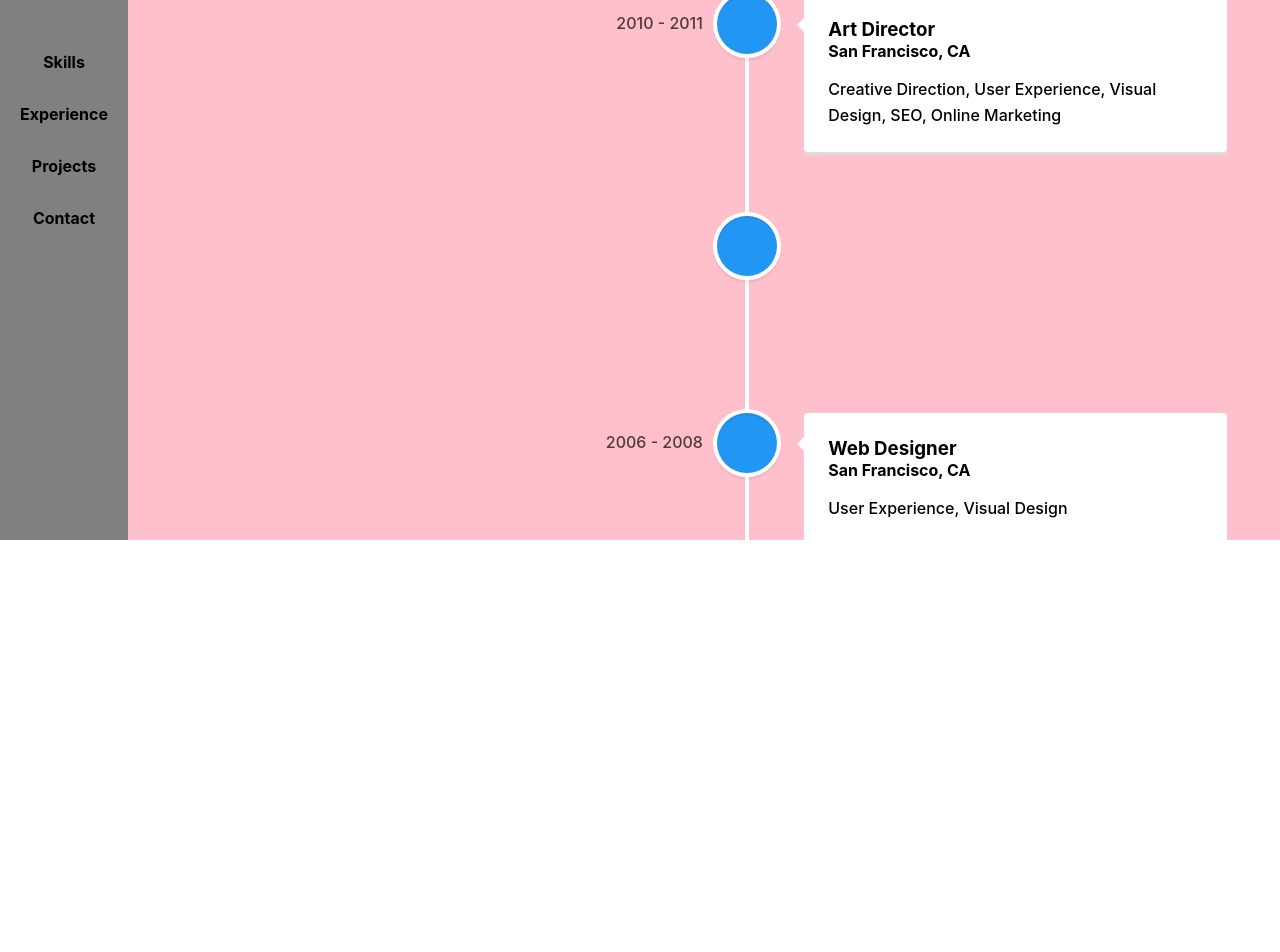
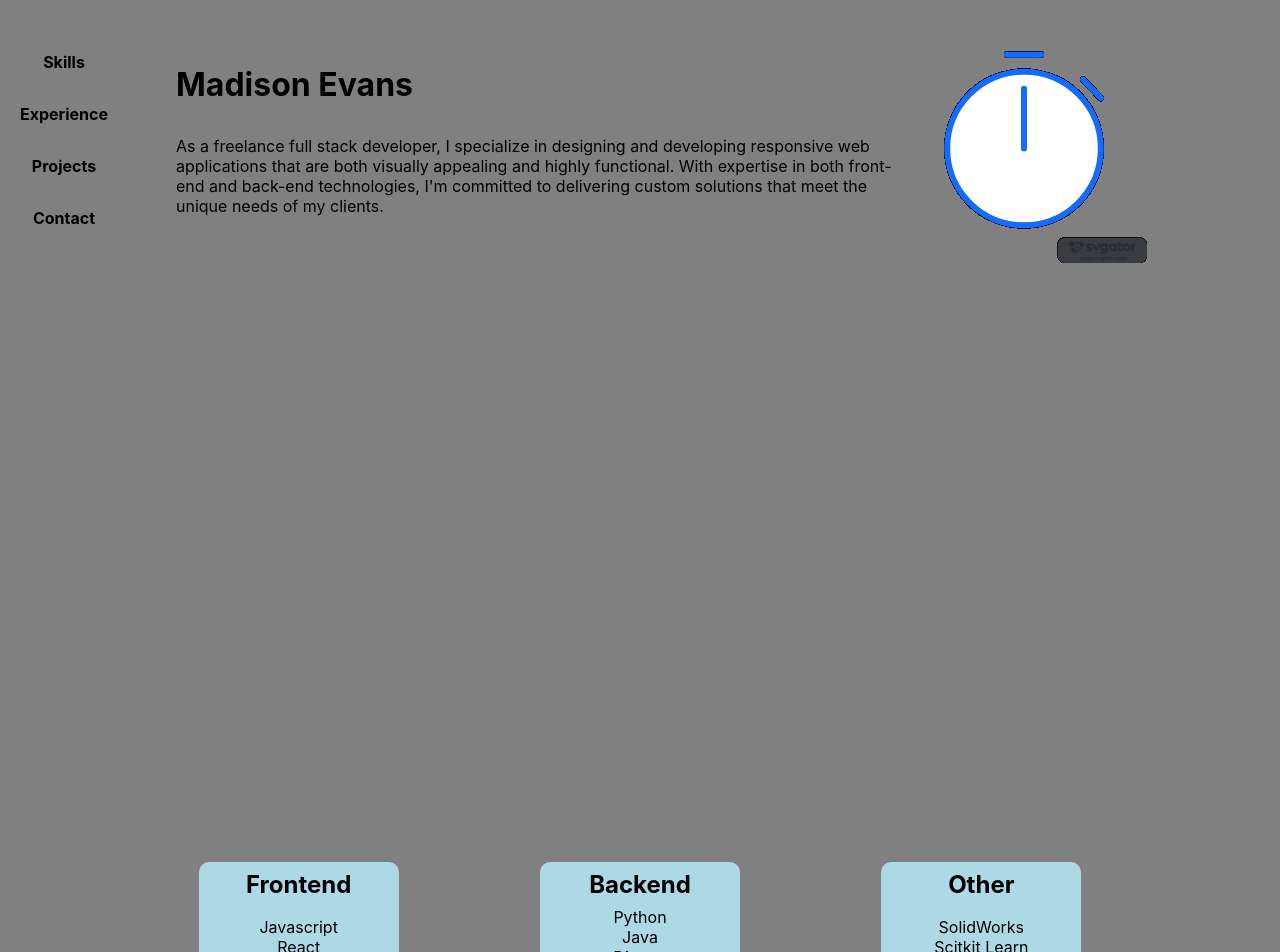
Before and after one commit to MadisonEvans94/portfolio, a React (Create React App) app: page / in a window 1280 px wide. Shown: the part 260-1212 px from the top of the page. Before the commit the page ends 800 px from the top, so only its background shows below. Built offline with nearby package versions, Linux system fonts and the light colour scheme.

Commit message:
landing page

```diff
--- a/src/App.css
+++ b/src/App.css
@@ -24,10 +24,6 @@
 	color: white;
 }
 
-.App-link {
-	color: #61dafb;
-}
-
 @keyframes App-logo-spin {
 	from {
 		transform: rotate(0deg);
@@ -36,23 +32,12 @@
 		transform: rotate(360deg);
 	}
 }
-.grid-container {
-	position: absolute;
-	width: 100%;
-	height: 100%;
-	background-color: pink;
-	display: grid;
-	grid-template-columns: repeat(6, 1fr);
-	grid-template-rows: 1fr;
-	grid-column-gap: 0px;
-	grid-row-gap: 0px;
-}
 
-.grid-item-1 {
-	grid-area: 1 / 1 / 2 / 2;
-}
-.grid-item-2 {
-	grid-area: 1 / 2 / 2 / 7;
+.page-container {
+	padding: 0 8rem;
+	display: flex;
+
 	justify-content: center;
 	align-items: center;
+	height: 100vh;
 }
--- a/src/App.js
+++ b/src/App.js
@@ -2,6 +2,7 @@ import "./App.css";
 import SkillCardGroup from "./components/SkillCardGroup/SkillCardGroup";
 import Navigation from "./components/Navigation/Navigation";
 import Timeline from "./components/Timeline/Timeline";
+import Landing from "./pages/Landing/Landing";
 //TODO: use skillsArray for skillCardGroup Prop
 const skillsArray = [
 	{
@@ -24,8 +25,10 @@ const skillsArray = [
 function App() {
 	return (
 		<>
-			<div className="grid-container">
+			<div>
 				<Navigation />
+				<Landing />
+				<SkillCardGroup skillsArray={skillsArray} />
 				<Timeline />
 			</div>
 		</>
--- a/src/components/Navigation/Navigation.css
+++ b/src/components/Navigation/Navigation.css
@@ -1,11 +1,13 @@
 .navigation-container {
+	position: fixed;
 	display: flex;
 	flex-direction: column;
-	background-color: gray;
+
 	width: 8rem;
 	justify-content: center;
 	align-items: center;
 	height: 100%;
+	z-index: 10;
 }
 .navigation-container div {
 	display: flex;
--- a/src/components/SkillCardGroup/SkillCardGroup.jsx
+++ b/src/components/SkillCardGroup/SkillCardGroup.jsx
@@ -4,7 +4,7 @@ import "./SkillCardGroup.css";
 
 const SkillCardGroup = ({ skillsArray }) => {
 	return (
-		<div className="skill-group-container grid-item-2">
+		<div className="skill-group-container page-container">
 			{skillsArray.map((skillCard, index) => {
 				return (
 					<SkillCard
--- a/src/components/Timeline/Timeline.css
+++ b/src/components/Timeline/Timeline.css
@@ -1,3 +1,7 @@
 .timeline-container {
 	overflow: auto;
+	height: 40rem;
+	width: 80%;
+	border-radius: 10px;
+	box-shadow: inset 0 0 20px rgba(0, 0, 0, 0.3);
 }
--- a/src/components/Timeline/Timeline.jsx
+++ b/src/components/Timeline/Timeline.jsx
@@ -8,7 +8,8 @@ import "react-vertical-timeline-component/style.min.css";
 
 const Timeline = () => {
 	return (
-		<div className="grid-item-2 timeline-container">
+		<div className="page-container">
+			<div className="timeline-container">
 				<VerticalTimeline>
 					<VerticalTimelineElement
 						className="vertical-timeline-element--work"
@@ -17,7 +18,9 @@ const Timeline = () => {
 						date="2011 - present"
 						iconStyle={{ background: "rgb(33, 150, 243)", color: "#fff" }}
 						icon={""}>
-					<h3 className="vertical-timeline-element-title">Creative Director</h3>
+						<h3 className="vertical-timeline-element-title">
+							Creative Director
+						</h3>
 						<h4 className="vertical-timeline-element-subtitle">Miami, FL</h4>
 						<p>
 							Creative Direction, User Experience, Visual Design, Project
@@ -68,7 +71,9 @@ const Timeline = () => {
 						<h3 className="vertical-timeline-element-title">
 							Content Marketing for Web, Mobile and Social Media
 						</h3>
-					<h4 className="vertical-timeline-element-subtitle">Online Course</h4>
+						<h4 className="vertical-timeline-element-subtitle">
+							Online Course
+						</h4>
 						<p>Strategy, Social Media</p>
 					</VerticalTimelineElement>
 					<VerticalTimelineElement
@@ -79,7 +84,9 @@ const Timeline = () => {
 						<h3 className="vertical-timeline-element-title">
 							Agile Development Scrum Master
 						</h3>
-					<h4 className="vertical-timeline-element-subtitle">Certification</h4>
+						<h4 className="vertical-timeline-element-subtitle">
+							Certification
+						</h4>
 						<p>Creative Direction, User Experience, Visual Design</p>
 					</VerticalTimelineElement>
 					<VerticalTimelineElement
@@ -101,6 +108,7 @@ const Timeline = () => {
 					/>
 				</VerticalTimeline>
 			</div>
+		</div>
 	);
 };
 
--- a/src/index.css
+++ b/src/index.css
@@ -13,6 +13,7 @@ body {
 		sans-serif;
 	-webkit-font-smoothing: antialiased;
 	-moz-osx-font-smoothing: grayscale;
+	background-color: gray;
 }
 
 code {
--- /dev/null
+++ b/src/pages/Landing/Landing.css
@@ -0,0 +1,12 @@
+.landing-container {
+	display: flex;
+}
+.name-container {
+	display: flex;
+	flex-direction: column;
+	justify-content: center;
+	padding: 0 0 0 3rem;
+}
+.name-container h1 {
+	margin: 0 0 2rem 0;
+}
--- /dev/null
+++ b/src/pages/Landing/Landing.jsx
@@ -0,0 +1,25 @@
+import React from "react";
+import animatedLogo from "../../assets/animation.gif";
+import "./Landing.css";
+const Landing = () => {
+	return (
+		<div className="page-container">
+			<div className="landing-container">
+				<div className="name-container">
+					<h1>Madison Evans</h1>
+					<p>
+						As a freelance full stack developer, I specialize in designing and
+						developing responsive web applications that are both visually
+						appealing and highly functional. With expertise in both front-end
+						and back-end technologies, I'm committed to delivering custom
+						solutions that meet the unique needs of my clients.
+					</p>
+				</div>
+
+				<img src={animatedLogo} alt="animation" />
+			</div>
+		</div>
+	);
+};
+
+export default Landing;
```
Also changed, not shown: src/assets/animation.gif (added), src/assets/animation.svg (added). Lines whose indentation alone changed are shown as unchanged.
